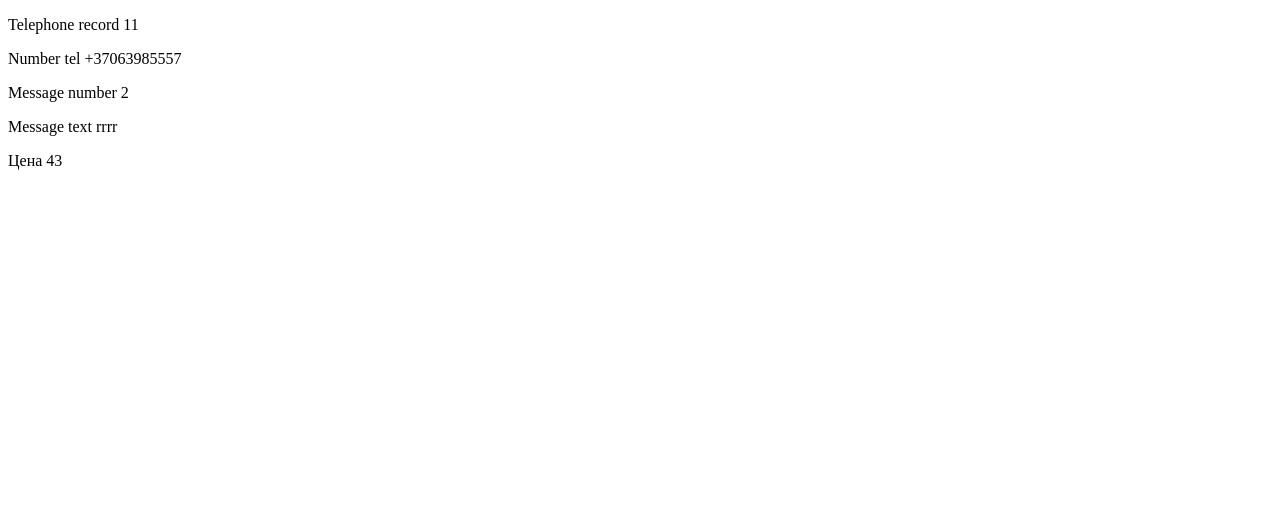
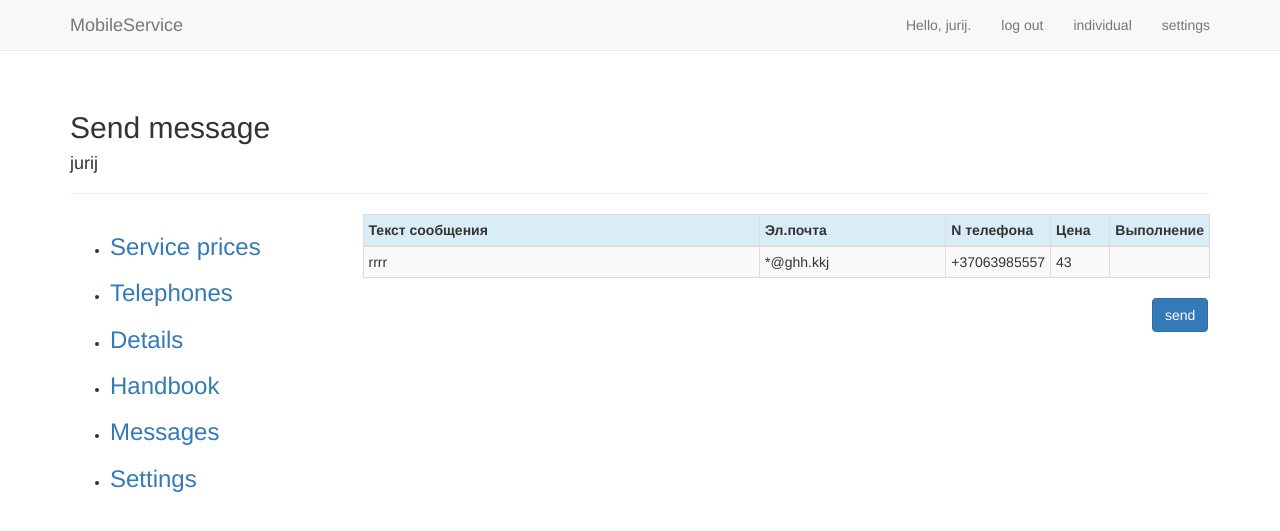
Before and after one commit to jurij600813biax/MobileService, a Django app: page /send_email/11/2/ in a window 1280 px wide. Shown: the top 531 px of the page. Run offline with Django 3.2, Linux system fonts and the light colour scheme; a user stored in the database is signed in; data comes from the database, SQL or seed files in the repository; both versions use the stored data as it was after the commit; some libraries are stand-ins or nearby versions.

Commit message:
2020.02.08

```diff
--- a/mobile/models.py
+++ b/mobile/models.py
@@ -99,6 +99,7 @@ class Mobil(models.Model):
 
 
     number_reg = models.IntegerField(default=0)
+    complex_number_reg = models.CharField(max_length=10)
     number_sticker = models.CharField(max_length=5)
     model_tel = models.CharField(max_length=20,choices=BRAND)
     model_1_tel = models.CharField(max_length=20)
--- a/mobile/templates/mobile/search_results.html
+++ b/mobile/templates/mobile/search_results.html
@@ -24,7 +24,7 @@
       <tbody>
         {% for mobil in object_list %}
         <tr>
-          <td>{{mobil.number_reg}}</td>
+          <td>{{mobil.complex_number_reg}}</td>
           <td>{{mobil.number_sticker}}</td>
           {% if mobil.model_tel == "------->" %}
             <td></td>
--- a/mobile/templates/mobile/telephones.html
+++ b/mobile/templates/mobile/telephones.html
@@ -36,7 +36,7 @@
     <tbody>
       {% for mobil in mobils %}
         <tr>
-          <td>{{mobil.number_reg}}</td>
+          <td>{{mobil.complex_number_reg}}</td>
           <td>{{mobil.number_sticker}}</td>
           {% if mobil.model_tel == "------->" %}
             <td></td>
--- a/send_email/models.py
+++ b/send_email/models.py
@@ -14,7 +14,7 @@ class Settings_common(models.Model):
     DETAIL_VISIBILITY = ((VIS, 'Yes'), (INVIS, 'No'))
 
     number_reg_letter = models.CharField(max_length=5, default='NUM')
-    number_reg_start = models.CharField(max_length=5)
+    number_reg_start = models.IntegerField(default=0)
     message_send_start = models.CharField(max_length=5, default='9.00')
     message_send_finish = models.CharField(max_length=5, default='17.00')
     details_visible = models.CharField(max_length=10, choices=DETAIL_VISIBILITY)
@@ -22,3 +22,14 @@ class Settings_common(models.Model):
     contact_number = models.CharField(max_length=20)
     free_set = models.CharField(max_length=20, choices=DETAIL_VISIBILITY)
     owner = models.ForeignKey(User, on_delete=models.CASCADE)
+
+class Send_message(models.Model):
+    send_message_start = models.CharField(max_length=5)
+    send_message_finish = models.CharField(max_length=5)
+    send_message_text = models.TextField()
+    send_message_email = models.EmailField(max_length=254)
+    send_message_number_tel = models.CharField(max_length=20)
+    send_message_sticker = models.CharField(max_length=5)
+    send_message_price = models.CharField(max_length=5)
+    send_message_performance = models.CharField(max_length=5)
+    owner = models.ForeignKey(User, on_delete=models.CASCADE)
--- a/send_email/templates/send_email/index.html
+++ b/send_email/templates/send_email/index.html
@@ -1,63 +1,36 @@
-{% load staticfiles %}
-<!DOCTYPE html>
-<html>
-  <head>
-    <!--Import Google Icon Font-->
-<!--    <link href="http://fonts.googleapis.com/icon?family=Material+Icons" rel="stylesheet"> -->
-    <!--Import materialize.css-->
-<!--    <link type="text/css" rel="stylesheet" href="{% static 'css/materialize.min.css' %}"  media="screen,projection"/>
-    <link type="text/css" rel="stylesheet" href="{% static 'css/style.css' %}"  media="screen,projection"/> -->
-    <!--Let browser know website is optimized for mobile-->
-<!--    <meta name="viewport" content="width=device-width, initial-scale=1.0"/> -->
-  </head>
-<body>
- <!--    <div class="container login-f">
-      <div class="row">
-        <form class="col s12 m6 offset-m3" action="{% url 'send_email:success' %}" id="form" method="POST">
-        {% csrf_token %}
-          <div class="card blue-grey darken-1">
-            <div class="card-content white-text">
-              <span class="card-title">Signup for Newsletter</span>
-              <div class="input-field col s12">
-                <input id="email" type="email" name="email" class="validate">
-                <label for="email">Email</label>
-              </div>  -->
- <!--               <div class="col s12">
-                <input type="checkbox" class="filled-in" name="checkbox" id="test5" />
-                <label for="test5">Welcome Email</label>
-              </div> -->
- <!--           </div>
-            <div class="card-action">
-              <a href="#" onclick="isEmail(document.getElementById('email').value)">SignUp</a>
-            </div>
+{% extends "mobile/base_1.html" %}
+{% load bootstrap3 %}
+{% block header %}
+  <h2>Send message</h2><h4>{{user.username}}</h4>
+{% endblock header %}
+{% block content %}
+<form action="{% url 'send_email:index' mobil_id message_id %}" method='post'>
+    {% csrf_token %}
+  <table class="table table-striped table-bordered table-condensed table-hover">
+    <thead>
+      <tr class="info">
+        <th>Текст сообщения</th>
+        <th style="width:22%">Эл.почта</th>
+        <th style="width:8%">N телефона</th>
+        <th style="width:7%">Цена</th>
+        <th style="width:7%">Выполнение</th>
+      </tr>
+    </thead>
+    <tbody>
+        <tr>
+          <td>{{b.send_message_text}}</td>
+          <td>{{b.send_message_email}}</td>
+          <td>{{b.send_message_number_tel}}</td>
+          <td>{{b.send_message_price}}</td>
+          <td>{{b.send_message_performance}}</td>
+     </tbody>
+ </table>
+    {% buttons %}
+       <div class="row">
+          <div class="col-sm-offset-11 ">
+            <button name="submit" class="btn btn-primary">send </button>
           </div>
-         </form>
-      </div>
-    </div>
-    <footer class="page-footer">
-      <div class="footer-copyright">
-        <div class="container">&copy; 2015 Copyright Jurij Tatur
         </div>
-      </div>
-    </footer>  -->
-    <!--Import jQuery before materialize.js-->
-<!--    <script type="text/javascript" src="https://code.jquery.com/jquery-2.1.1.min.js"></script>
-    <script type="text/javascript" src="{% static 'js/materialize.min.js' %}"></script>
-    <script type="text/javascript">
-    function isEmail(email) {
-        var re = /^(([^<>()[\]\\.,;:\s@"]+(\.[^<>()[\]\\.,;:\s@"]+)*)|(".+"))@((\[[0-9]{1,3}\.[0-9]{1,3}\.[0-9]{1,3}\.[0-9]{1,3}])|(([a-zA-Z\-0-9]+\.)+[a-zA-Z]{2,}))$/;
-        if (re.test(email)) {
-          document.getElementById('form').submit();
-        } else{
-          alert("Your email is incorrect!");
-        }
-      }
-    </script> -->
-    <p>Telephone record {{ mobil_id }}</p>
-    <p>Number tel {{mobil_send.number_tel}}</p>
-    <p>Message number {{ message_id }}</p>
-    <p>Message text {{message_send.text_message}}</p>
-    <p>Цена {{mobil_send.price}}</p>
-
-</body>
-</html>
+      {% endbuttons %}
+    </form>
+{% endblock content %}
--- a/send_email/views.py
+++ b/send_email/views.py
@@ -4,7 +4,7 @@ import django
 from django.conf import settings
 from django.core.mail import send_mail
 from django.urls import reverse
-from .models import Post, Settings_common
+from .models import Post, Settings_common, Send_message
 from .forms import PostForm,SettingsForm
 from django.db.models import Q
 from django.contrib.auth.decorators import login_required
@@ -13,8 +13,19 @@ from mobile.models import Mobil
 def index(request,mobil_id,message_id):
     message_send = Post.objects.filter(owner=request.user).get(id=message_id)
     mobil_send = Mobil.objects.filter(owner=request.user).get(id=mobil_id)
-    send_mail('test',message_send.text_message,"Jurij",[mobil_send.email_client])
-    context={'mobil_send':mobil_send,'message_send':message_send,'mobil_id':mobil_id,'message_id': message_id}
+    set_1 = Settings_common.objects.filter(owner=request.user).first()
+#    send_mail('test',message_send.text_message,"Jurij",[mobil_send.email_client])
+    c= Send_message(send_message_start = set_1.message_send_start,send_message_finish = set_1.message_send_finish,
+                    send_message_text = message_send.text_message,send_message_email = mobil_send.email_client,
+                    send_message_number_tel = mobil_send.number_tel,send_message_sticker = mobil_send.number_sticker,
+                    send_message_price = mobil_send.price,owner = request.user)
+    if request.method != 'POST':
+        b = c
+    else:
+        c.save()
+        return HttpResponseRedirect(reverse('mobile:telephones'))
+#    bs = Send_message.objects.filter(owner=request.user)
+    context={'b':b,'mobil_id': mobil_id, 'message_id': message_id}
     return render(request, 'send_email/index.html',context)
 
 def success(request):
@@ -34,7 +45,6 @@ def success(request):
 
 def settings_common(request):
     set_1 = Settings_common.objects.filter(owner=request.user).first()
-    print(set_1.id)
     if set_1:
         set_info = Settings_common.objects.filter(owner=request.user).get(id=set_1.id)
         if request.method != 'POST':
--- a/users/views.py
+++ b/users/views.py
@@ -18,7 +18,7 @@ def logout_view(request):
 
 def register(request):
     """Регистрация"""
-    if request.method != 'POST' :
+    if request.method != 'POST':
         form = UserCreationForm()
     else:
         form = UserCreationForm(data=request.POST)
```
Also changed, not shown: mobile/views.py (+13 -5 lines), db.sqlite3, mobile/migrations/0037_auto_20200204_2142.py (added), mobile/migrations/0038_auto_20200204_2146.py (added), mobile/migrations/0039_mobil_complex_number_reg.py (added), send_email/migrations/0008_auto_20200204_2153.py (added), send_email/migrations/0009_send_message.py (added), send_email/migrations/0010_auto_20200208_2018.py (added).
